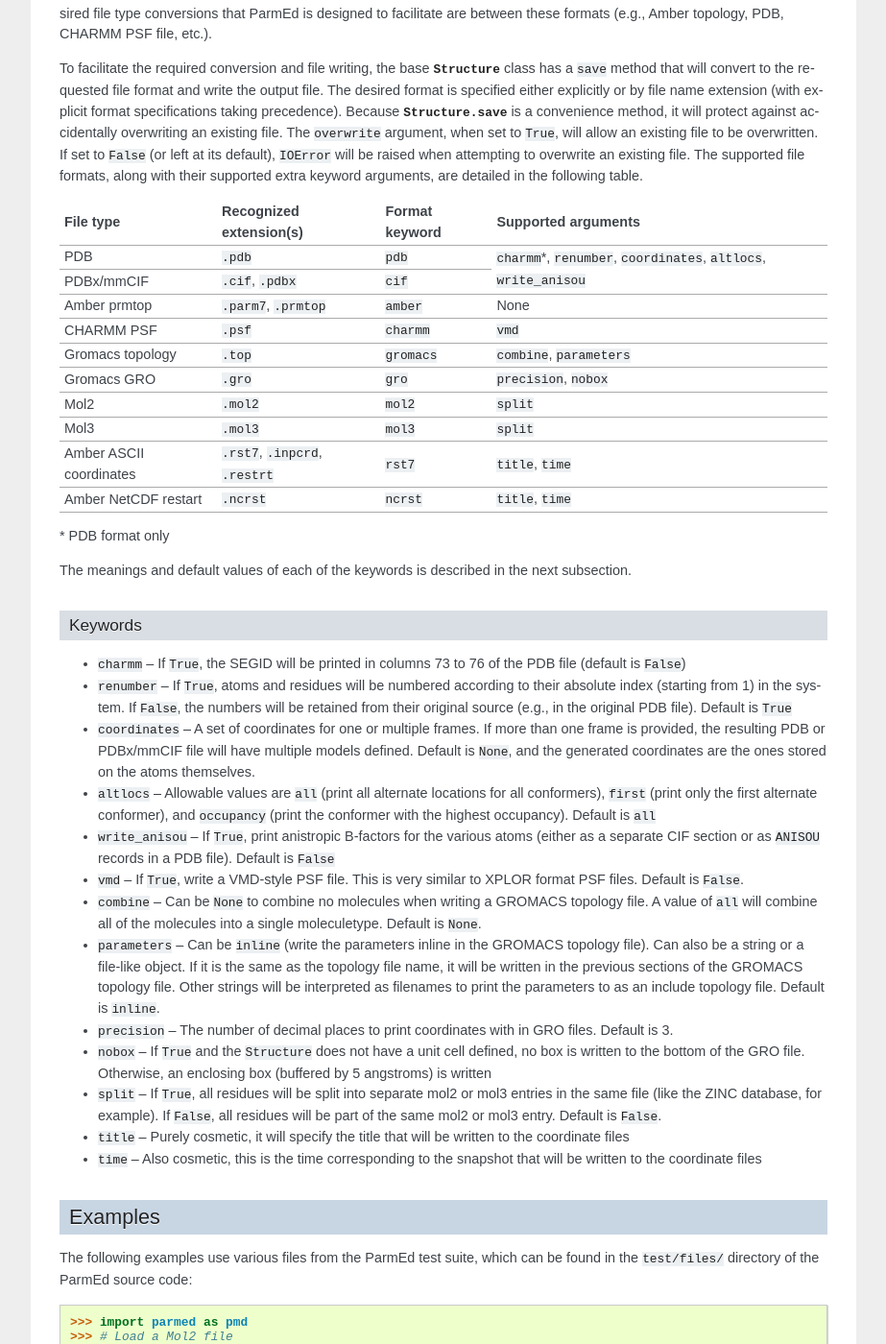
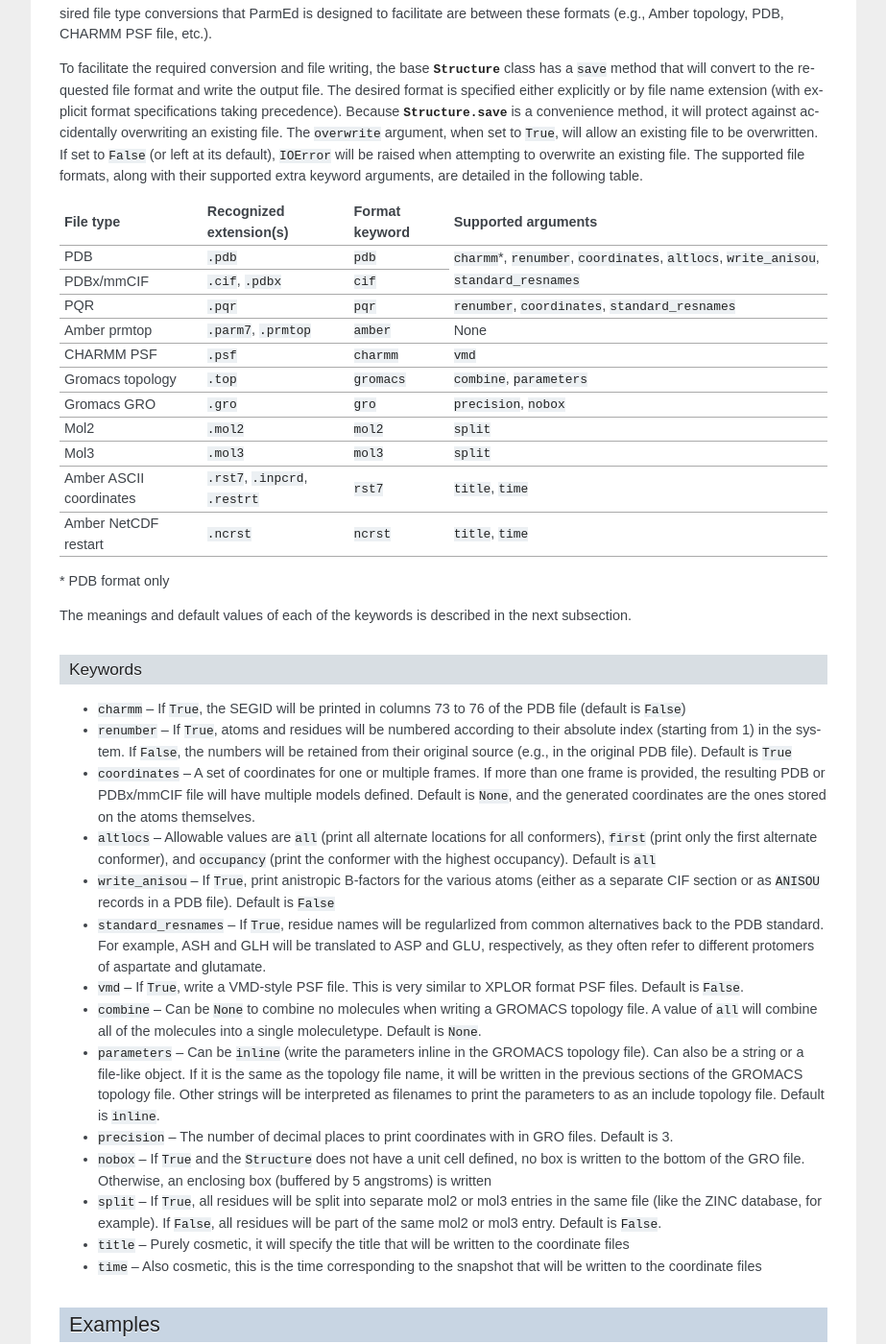
Before and after one commit to ParmEd/ParmEd, a Sphinx documentation site: the page built from doc/readwrite.rst, in a window 1280 px wide and 1400 px high, scrolled down 1604 px. Shown: the whole window at 96% size, without its empty margins (198-1121 px from the left). Built offline with Sphinx 7.4.7, drawn with Linux system fonts in a browser that asks for light colours.

Commit message:
Update new save docs for PQR writing.

```diff
--- a/doc/readwrite.rst
+++ b/doc/readwrite.rst
@@ -131,7 +131,12 @@ supported extra keyword arguments, are detailed in the following table.
 |              |                         |                |  ``renumber``,           |
 +--------------+-------------------------+----------------+  ``coordinates``,        |
 | PDBx/mmCIF   | ``.cif``, ``.pdbx``     | ``cif``        |  ``altlocs``,            |
-|              |                         |                |  ``write_anisou``        |
+|              |                         |                |  ``write_anisou``,       |
+|              |                         |                |  ``standard_resnames``   |
++--------------+-------------------------+----------------+--------------------------+
+| PQR          | ``.pqr``                | ``pqr``        | ``renumber``,            |
+|              |                         |                | ``coordinates``,         |
+|              |                         |                | ``standard_resnames``    |
 +--------------+-------------------------+----------------+--------------------------+
 | Amber prmtop | ``.parm7``, ``.prmtop`` | ``amber``      |  None                    |
 +--------------+-------------------------+----------------+--------------------------+
@@ -177,6 +182,10 @@ Keywords
 * ``write_anisou`` -- If ``True``, print anistropic B-factors for the various
   atoms (either as a separate CIF section or as ``ANISOU`` records in a PDB
   file). Default is ``False``
+* ``standard_resnames`` -- If ``True``, residue names will be regularlized from
+  common alternatives back to the PDB standard. For example, ASH and GLH will be
+  translated to ASP and GLU, respectively, as they often refer to different
+  protomers of aspartate and glutamate.
 * ``vmd`` -- If ``True``, write a VMD-style PSF file. This is very similar to
   XPLOR format PSF files. Default is ``False``.
 * ``combine`` -- Can be ``None`` to combine no molecules when writing a GROMACS
```
